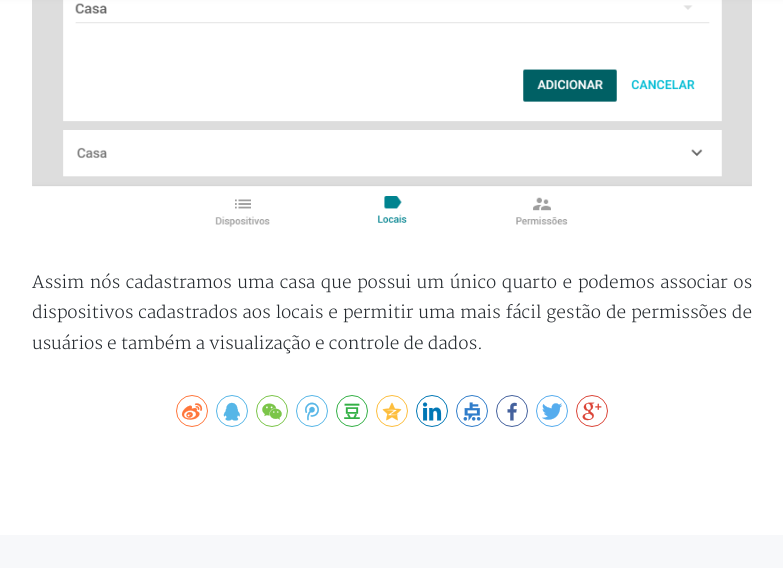
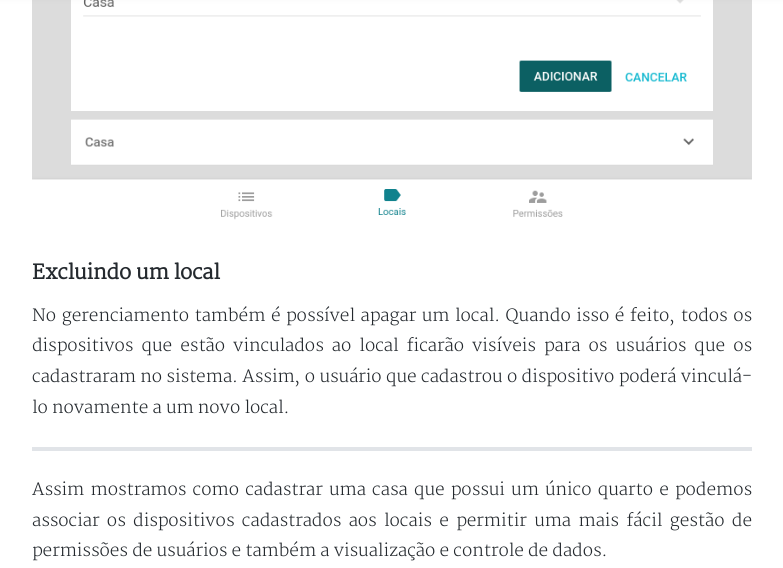
Before and after one commit to danielaraujorn/blog, a Jekyll site: the page built from _posts/2018-09-10-gerenciamento-locais.md, in a window 1280 px wide and 900 px high, scrolled down 2306 px, cut to the strip 0-568 px from the top of the window. Shown: the whole strip, without its empty margins (248-1031 px from the left). Built offline with Jekyll 4.4.1, drawn with Linux system fonts in a browser that asks for light colours; nearby versions of some CDN libraries; comment, search, counter and statistics services are not loaded; a style sheet for code colours, icons or effects is not loaded.

Commit message:
fix gerenciamento de locais

```diff
--- a/_posts/2018-09-10-gerenciamento-locais.md
+++ b/_posts/2018-09-10-gerenciamento-locais.md
@@ -11,7 +11,9 @@ comments: true
 Neste post mostraremos como criar ou editar locais passo a passo pelo sistema [SaIoT](https://saiot.ect.ufrn.br).
 
 ### O que são locais?
+
 Para modelar o formato de casas, indústrias, instituições públicas e qualquer local físico, criamos os locais virtuais onde você pode definir os cômodos de sua casa, por exemplo, e conseguir descrever as divisões dos mesmos. Cada local possui permissões de acesso para usuários cadastrados.
+
 <!-- Colocar o link do post sobre permissões -->
 
 ### Exemplo
@@ -32,4 +34,10 @@ Em seguida vamos cadastrar um local chamado **Quarto** pertencente ao local **Ca
 
 ![Cadastro do local Quarto]({{site.baseurl}}/assets/post/gerenciamento-locais/cadastro-locais-2.png)
 
-Assim nós cadastramos uma casa que possui um único quarto e podemos associar os dispositivos cadastrados aos locais e permitir uma mais fácil gestão de permissões de usuários e também a visualização e controle de dados.
+### Excluindo um local
+
+No gerenciamento também é possível apagar um local. Quando isso é feito, todos os dispositivos que estão vinculados ao local ficarão visíveis para os usuários que os cadastraram no sistema. Assim, o usuário que cadastrou o dispositivo poderá vinculá-lo novamente a um novo local.
+
+<hr>
+
+Assim mostramos como cadastrar uma casa que possui um único quarto e podemos associar os dispositivos cadastrados aos locais e permitir uma mais fácil gestão de permissões de usuários e também a visualização e controle de dados.
```
Also changed, not shown: assets/post/gerenciamento-locais/cadastro-locais-2.png.
